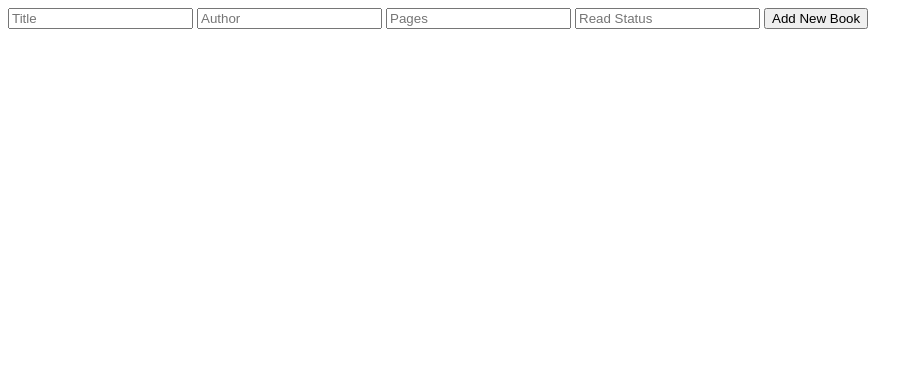
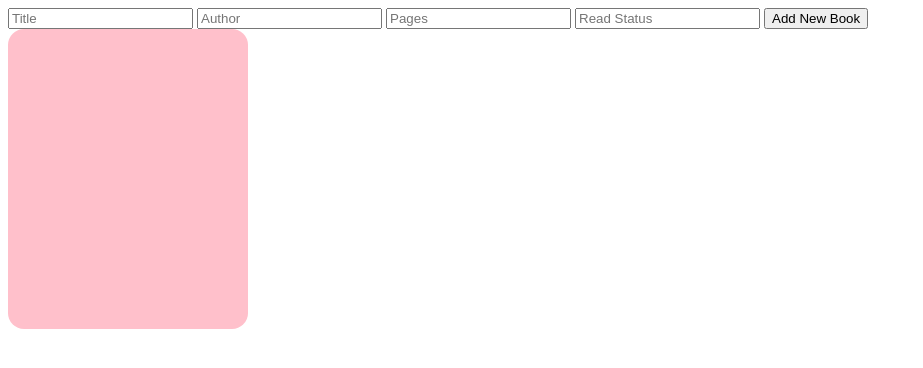
Before and after one commit to juliabush/eloquent, a plain HTML site: page index.html in a window 1280 px wide. Shown: the whole page, without its empty margins (0-923 px from the left). Drawn offline with Linux system fonts and the light colour scheme.

Commit message:
Creating a new div for the userBook to be displayed

```diff
--- a/index.html
+++ b/index.html
@@ -7,13 +7,14 @@
     <title>Document</title>
 </head>
 <body>
+    <div class="bodyDiv">
         <form action="/" id="usersBook">
             <input type="text" id="title" placeholder="Title" required>
             <input type="text" id="author" placeholder="Author" required>
             <input type="text" id="pages" placeholder="Pages" required>
             <input type="text" id="readstatus" placeholder="Read Status" required>
-
             <button id="userSubmit" type="submit">Add New Book</button>
         </form>
+    </div>
 </body>
 </html>
--- a/main.js
+++ b/main.js
@@ -1,3 +1,4 @@
+
 const myLibrary = [];
 
 
@@ -55,3 +56,19 @@ function addUserBookToLibrary (formInputs) {
         e.preventDefault();
         addUserBookToLibrary();
     })
+
+const bodyDiv = document.querySelector(".bodyDiv");
+const bookDisplayDOM = document.createElement("div");
+
+bookDisplayDOM.style.backgroundColor = "pink";
+bookDisplayDOM.style.borderRadius = "1rem";
+bookDisplayDOM.style.width = "240px";
+bookDisplayDOM.style.height = "300px";
+
+
+// document.body.appendChild(bookDisplayDOM);
+bodyDiv.appendChild(bookDisplayDOM)
+
+console.log(userBook.textContent)
+
+// bookDisplayDOM.appendChild(userBook)
```
Lines whose indentation alone changed are shown as unchanged.
